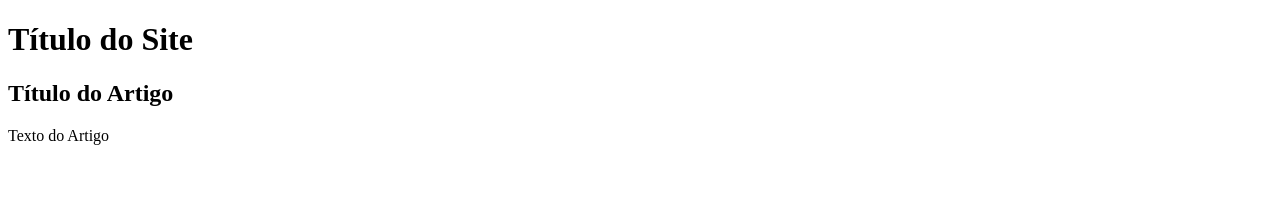
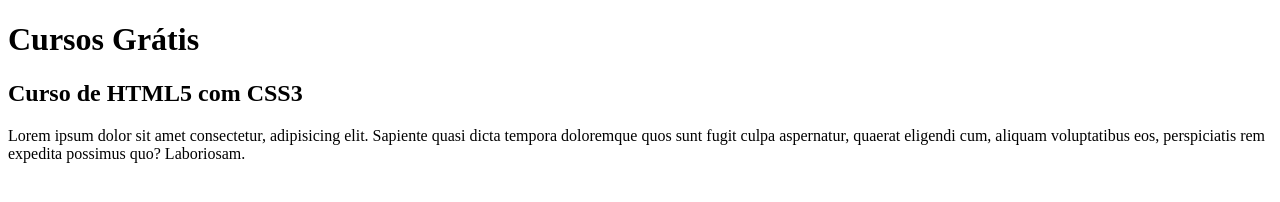
Before and after one commit to adolfoalves/projeto-site, a plain HTML site: page index.html in a window 1280 px wide. Drawn offline with Linux system fonts and the light colour scheme.

Commit message:
comecei a escrever o conteudo

```diff
--- a/index.html
+++ b/index.html
@@ -9,11 +9,11 @@
 <body>
     <main>
         <header>
-            <h1>Título do Site</h1>
+            <h1>Cursos Grátis</h1>
         </header>
         <article>
-            <h2>Título do Artigo</h2>
-            <p>Texto do Artigo</p>
+            <h2>Curso de HTML5 com CSS3</h2>
+            <p>Lorem ipsum dolor sit amet consectetur, adipisicing elit. Sapiente quasi dicta tempora doloremque quos sunt fugit culpa aspernatur, quaerat eligendi cum, aliquam voluptatibus eos, perspiciatis rem expedita possimus quo? Laboriosam.</p>
         </article>
     </main>
 
```
